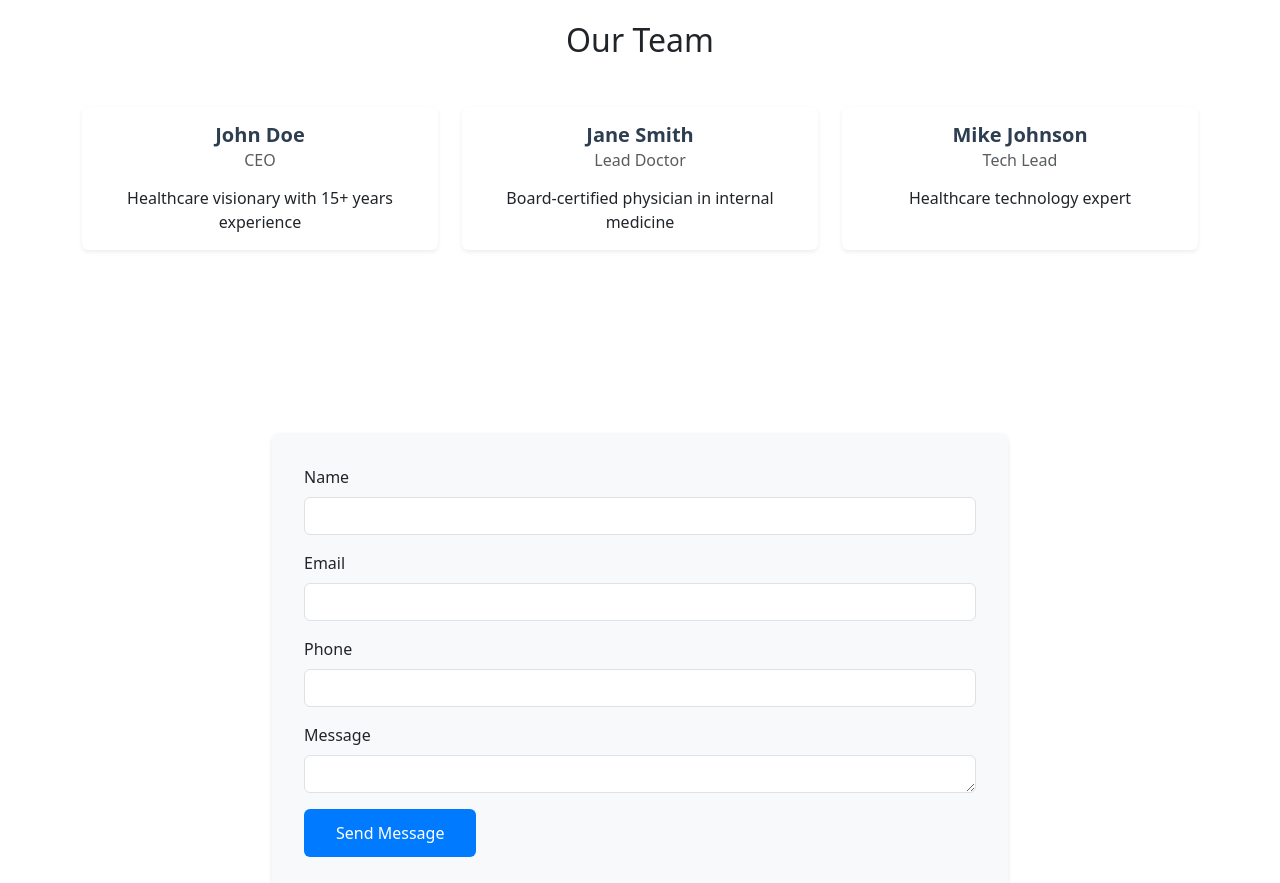
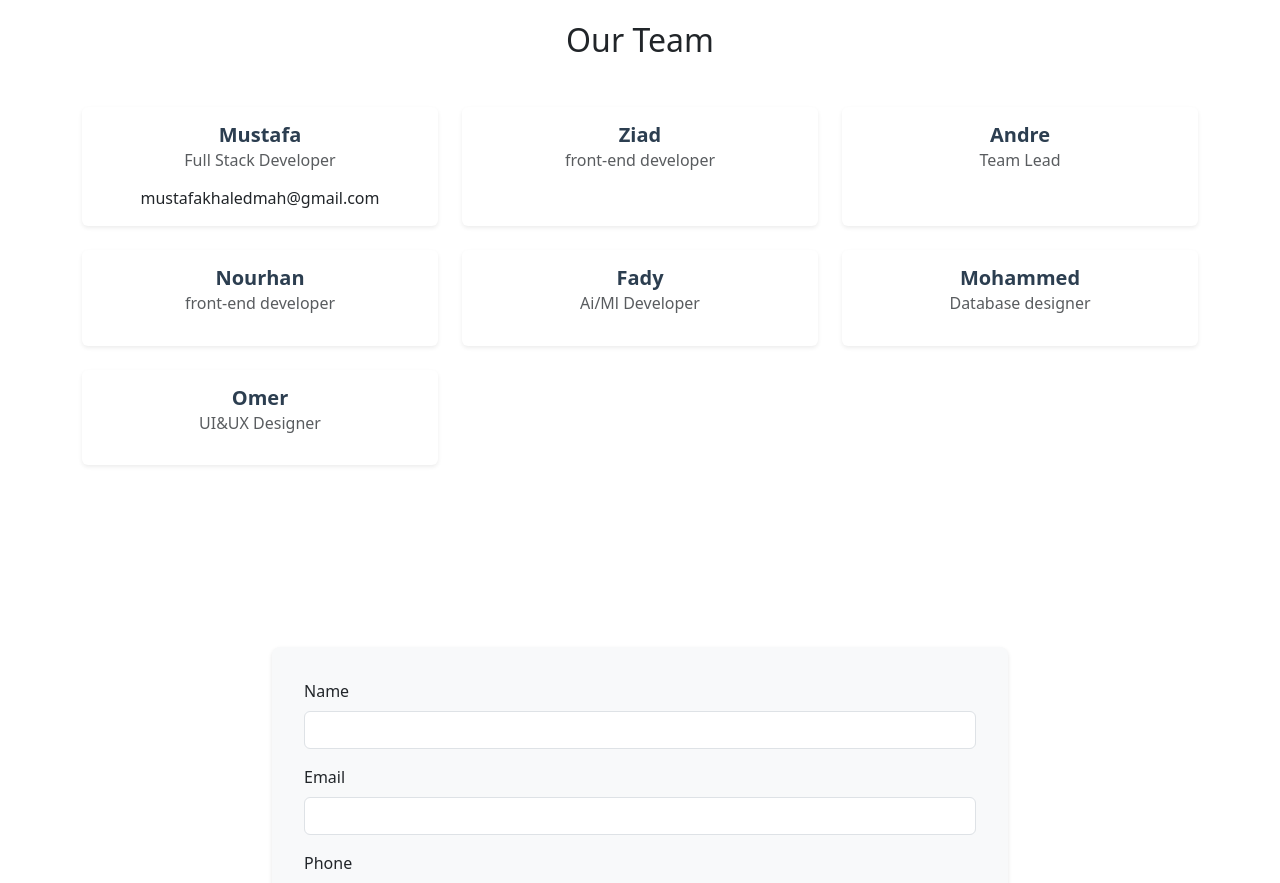
Before and after one commit to Moustafa-Eng/symptopro.front, an Angular app: page /#/home in a window 1280 px wide. Shown: the part 1320-2203 px from the top of the page. Built offline with nearby package versions, Linux system fonts and the light colour scheme; sample sign-in values are in the browser's storage.

Commit message:
add team members

```diff
--- a/src/app/components/about/about.component.ts
+++ b/src/app/components/about/about.component.ts
@@ -10,8 +10,13 @@ import { Component } from '@angular/core';
 })
 export class AboutComponent {
   teamMembers = [
-    { name: 'John Doe', role: 'CEO', bio: 'Healthcare visionary with 15+ years experience' },
-    { name: 'Jane Smith', role: 'Lead Doctor', bio: 'Board-certified physician in internal medicine' },
-    { name: 'Mike Johnson', role: 'Tech Lead', bio: 'Healthcare technology expert' }
+    { name: 'Mustafa', role: 'Full Stack Developer', bio : 'mustafakhaledmah@gmail.com' },
+    { name: 'Ziad', role: 'front-end developer' },
+    { name: 'Andre ', role: 'Team Lead' },
+    { name: 'Nourhan', role: 'front-end developer' },
+    { name: 'Fady', role: 'Ai/Ml Developer' },
+    { name: 'Mohammed', role: 'Database designer' },
+    { name: 'Omer', role: 'UI&UX Designer' }
+
   ];
 }
```
